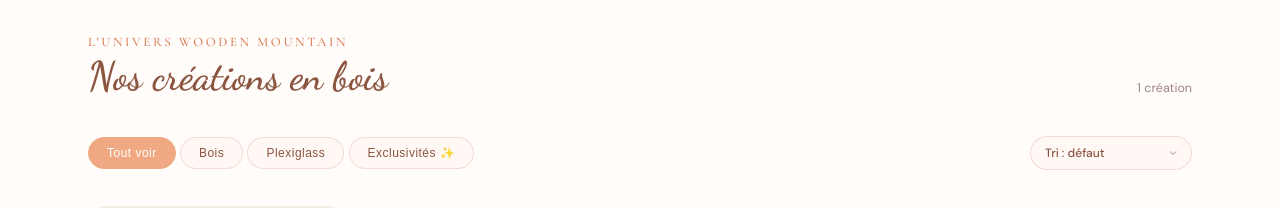
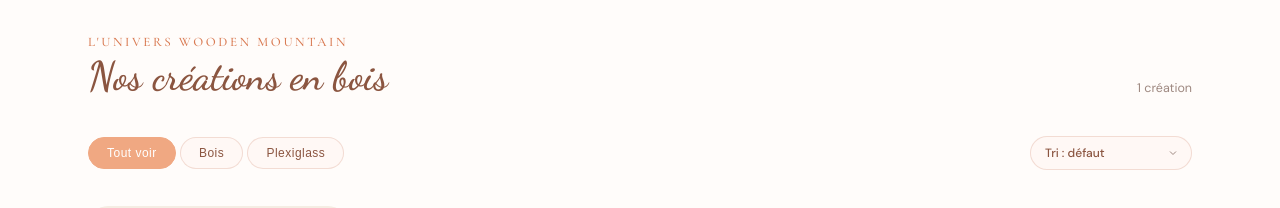
Before and after one commit to Ncy25/Nancy-site, a plain HTML site: page wooden-mountain.html in a window 1280 px wide. Shown: the part 860-1068 px from the top of the page. Drawn offline with nearby package versions, Linux system fonts and the light colour scheme.

Commit message:
Add files via upload

```diff
--- a/wooden-mountain.html
+++ b/wooden-mountain.html
@@ -820,7 +820,6 @@
         <button class="filter-pill active" onclick="filterPill('all', this)">Tout voir</button>
         <button class="filter-pill" onclick="filterPill('bois', this)">Bois</button>
         <button class="filter-pill" onclick="filterPill('plexiglass', this)">Plexiglass</button>
-        <button class="filter-pill" onclick="filterPill('exclu', this)">Exclusivités ✨</button>
       </div>
       <div class="filter-right">
         <select class="sort-select" id="sortSel" onchange="sortProducts()">
```
